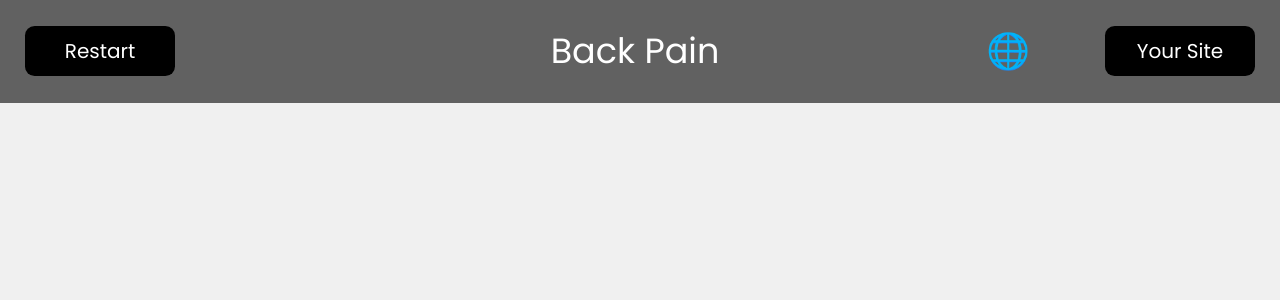
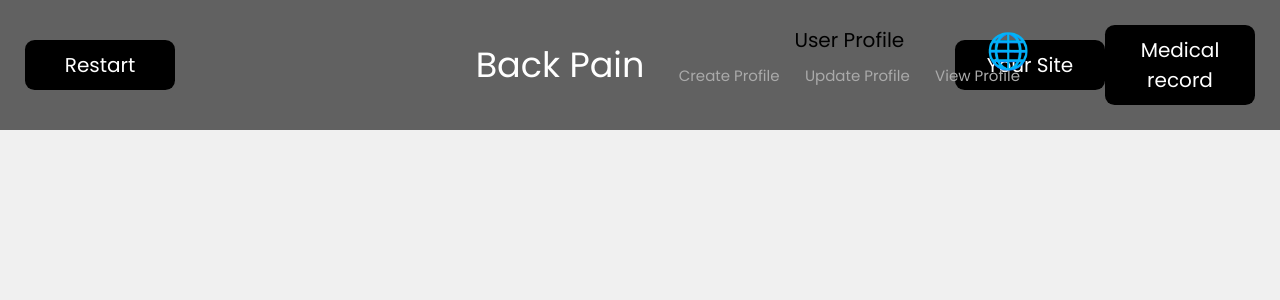
Before and after one commit to apurvsibal/RedFlagsBITS, a Flask app: page /diagnosis in a window 1280 px wide. Shown: the top 300 px of the page. Run offline with Flask 2, Linux system fonts and the light colour scheme; some libraries are stand-ins or nearby versions.

Commit message:
Adding Base.html via push

```diff
--- a/templates/Base.html
+++ b/templates/Base.html
@@ -39,6 +39,17 @@
     <a class="home right_button" href="https://mobilemsksolutions.com/">
         {{ gettext('Your Site') }}
     </a>
+    <a class="home left_button" href="/medical_records">
+        Medical record
+    </a>
+    <div class="dropdown">
+        <button class="dropbtn">User Profile</button>
+        <div class="dropdown-content">
+            <a href="/create_profile">Create Profile</a>
+            <a href="/update_profile">Update Profile</a>
+            <a href="/view_profile">View Profile</a>
+        </div>
+    </div>
 
 </nav>
 <div class="dropdown">
```
